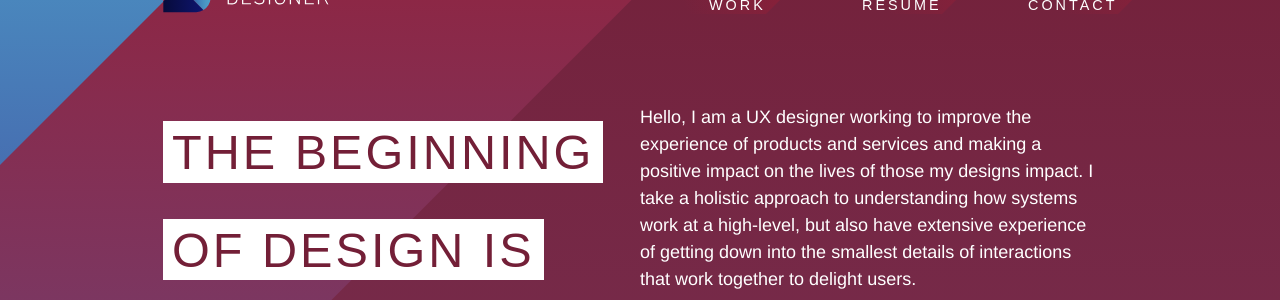
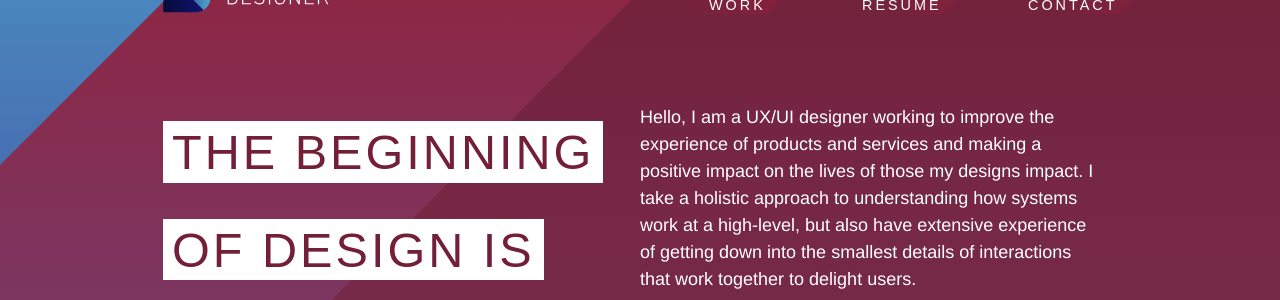
Before and after one commit to kbatson/kylebatson.com, a Jekyll site: the page built from site/index.md, in a window 1280 px wide. Shown: the part 148-448 px from the top of the page. Built offline with Jekyll 4.4.1, drawn with Linux system fonts in a browser that asks for light colours; some web fonts are replaced.

Commit message:
Tweak to resume

```diff
--- a/site/index.md
+++ b/site/index.md
@@ -1,6 +1,6 @@
 ---
 layout: home
 ---
-<p>Hello, I am a UX designer working to improve the experience of products and services and making a positive impact on the lives of those my designs impact. I take a holistic approach to understanding how systems work at a high-level, but also have extensive experience of getting down into the smallest details of interactions that work together to delight users.</p>
+<p>Hello, I am a UX/UI designer working to improve the experience of products and services and making a positive impact on the lives of those my designs impact. I take a holistic approach to understanding how systems work at a high-level, but also have extensive experience of getting down into the smallest details of interactions that work together to delight users.</p>
 <p>I am passionate about the quality of the products I work on and advocate for the needs of the user in every stage of product development. I have extensive experience in front-end development and accessibility and I am a strong advocate for user-centered design at an organizational level. I have also led software engineering teams so I am proficient at communicating about the design process, and generating empathy towards users.
 </p>
```
Also changed, not shown: 1 other file.
